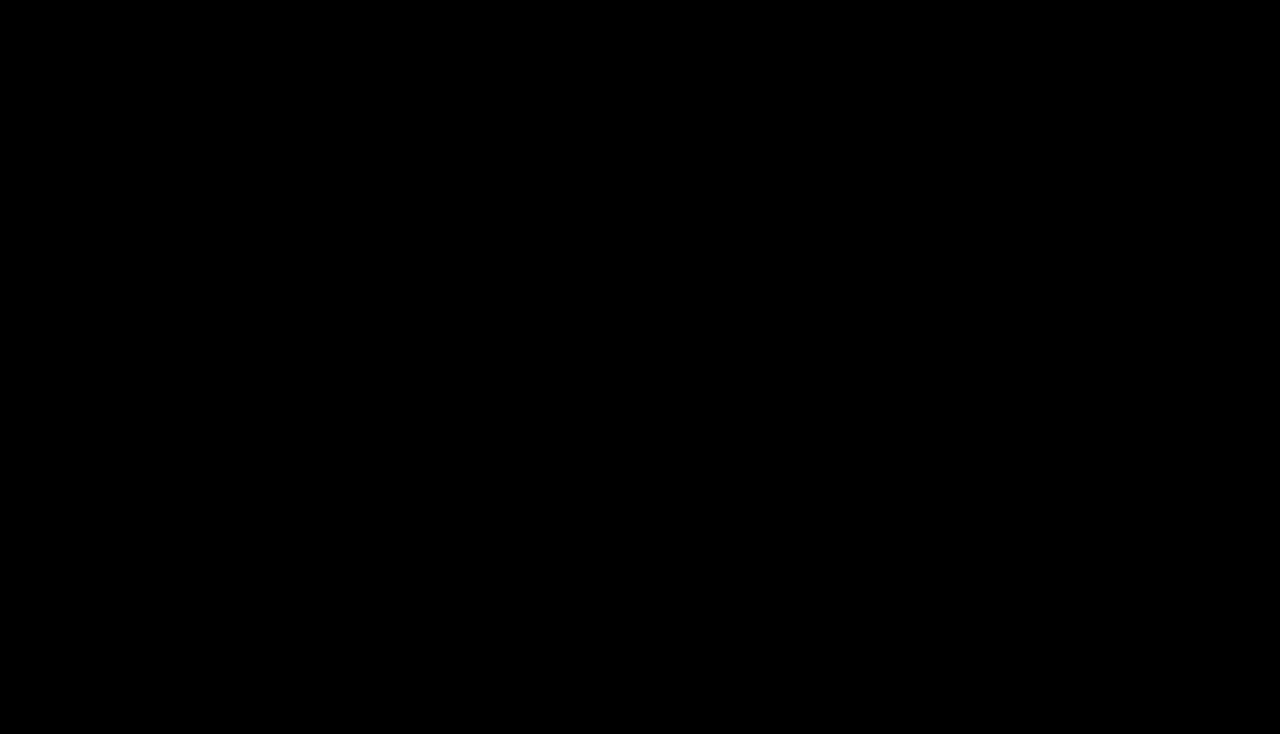
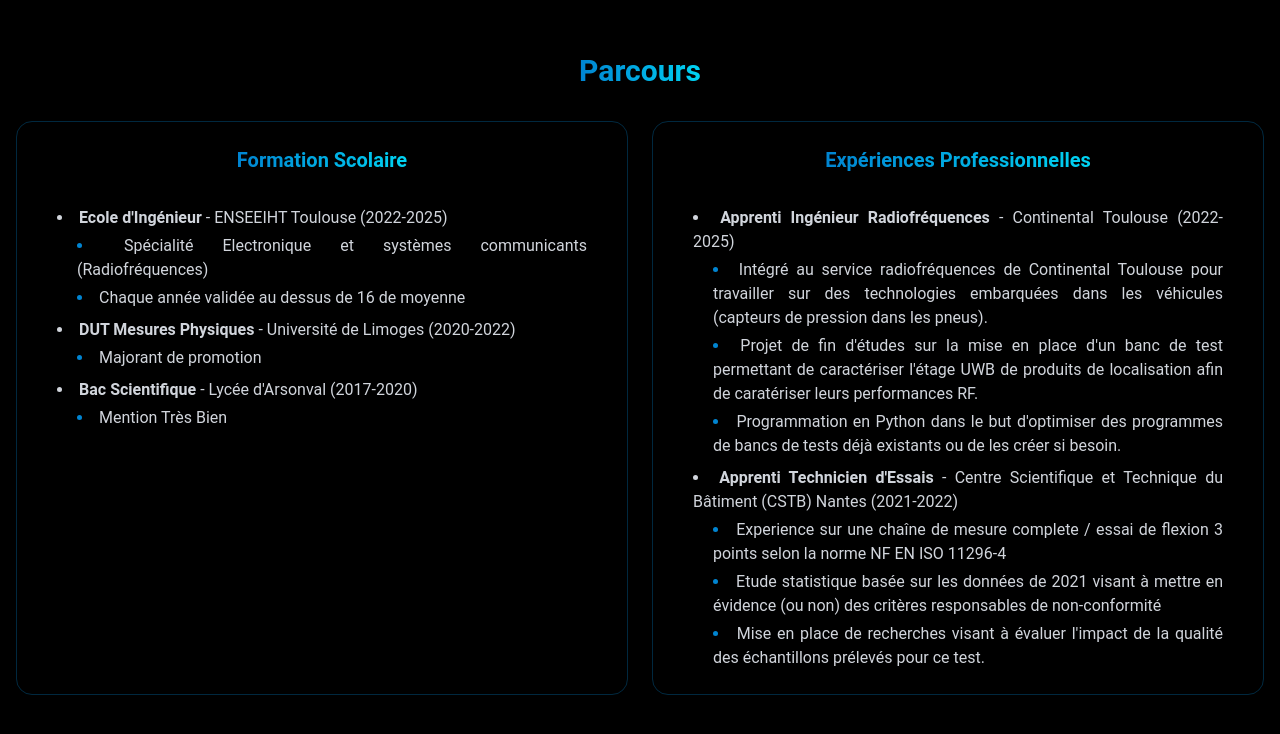
Before and after one commit to emericriv/portfolio, a React (Vite) app: page / in a window 1280 px wide. Shown: the part 1626-2360 px from the top of the page. Before the commit the page ends 1600 px from the top, so only its background shows below. Built offline with nearby package versions, Linux system fonts and the light colour scheme.

Commit message:
Intégrated work and school experience
First version of the the section for the schools and work experiences
Little modifications in the navbar and the Experience section

```diff
--- a/src/App.tsx
+++ b/src/App.tsx
@@ -2,6 +2,7 @@ import "./App.css";
 import Navbar from "./components/Navbar";
 import Experience from "./components/sections/Experience";
 import Home from "./components/sections/Home";
+import Parcours from "./components/sections/Parcours";
 import "./index.css";
 
 function App() {
@@ -10,6 +11,7 @@ function App() {
       <Navbar />
       <Home />
       <Experience />
+      <Parcours />
     </>
   );
 }
--- a/src/components/Navbar.tsx
+++ b/src/components/Navbar.tsx
@@ -3,7 +3,7 @@ import { useState } from "react";
 const Navbar = () => {
   const [isOpen, setIsOpen] = useState(false);
 
-  const menuItems = ["Accueil", "Experience", "Projets", "Contact"];
+  const menuItems = ["Accueil", "Experience", "Parcours", "Projets", "Contact"];
 
   return (
     <>
@@ -44,7 +44,7 @@ const Navbar = () => {
                 <a
                   key={item}
                   href={`#${item.toLowerCase()}`}
-                  className="text-slate-200 uppercase hover:text-cyan-400
+                  className="text-slate-200 hover:text-cyan-400
                   hover:drop-shadow-[0_0_8px_rgba(34,211,238,0.7)] transition-all"
                 >
                   {item}
--- a/src/components/sections/Experience.tsx
+++ b/src/components/sections/Experience.tsx
@@ -20,8 +20,8 @@ const Experience = () => {
       >
         Experience
       </h2>
-      <div className="border border-sky-600/30 rounded-2xl p-6 w-full md:max-w-4xl flex flex-col items-center justify-items-start">
-        <p className="text-gray-300 mb-6 text-justify px-5">
+      <div className="border border-sky-600/30 rounded-2xl py-6 px-6 sm:px-10 w-full md:max-w-4xl flex flex-col items-center justify-items-start">
+        <p className="text-gray-300 mb-6 text-justify">
           J'ai découvert en 2022 une forte apétence pour la programmation, je me
           suis formé en ligne, notamment avec FUN MOOC, sur du{" "}
           <span className="bg-sky-700/30 text-cyan-600 py-1 px-3 rounded-full text-sm">
@@ -49,8 +49,8 @@ const Experience = () => {
           . Je continue de me former dessus et à découvrir de nouvelles
           technologies.
         </p>
-        <div className="grid grid-cols-1 md:grid-cols-2 gap-6">
-          <div className="rounded-xl p-6">
+        <div className="grid grid-cols-1 sm:grid-cols-2 gap-6">
+          <div className="p-3">
             <h3 className="text-xl font-bold mb-4">Frontend</h3>
             <div className="flex flex-wrap gap-2">
               {frontendSkills.map((skill, key) => (
@@ -63,7 +63,7 @@ const Experience = () => {
               ))}
             </div>
           </div>
-          <div className="rounded-xl p-6">
+          <div className="p-3">
             <h3 className="text-xl font-bold mb-4">Backend</h3>
             <div className="flex flex-wrap gap-2">
               {backendSkills.map((skill, key) => (
--- /dev/null
+++ b/src/components/sections/Parcours.tsx
@@ -0,0 +1,108 @@
+const Parcours = () => {
+  return (
+    <section
+      id="parcours"
+      className="min-h-screen flex flex-col items-center justify-center px-4"
+    >
+      <h2
+        className="text-3xl text-center font-bold bg-clip-text
+          text-transparent bg-gradient-to-r from-sky-600 to-cyan-400 mb-8"
+      >
+        Parcours
+      </h2>
+      <div className="grid grid-cols-1 md:grid-cols-2 gap-6">
+        <div
+          id="ecoles"
+          className="border border-sky-600/30 rounded-2xl py-6 px-6 sm:px-10 w-full md:max-w-4xl flex flex-col items-center justify-items-start text-justify"
+        >
+          <h3
+            className="text-xl text-center font-bold bg-clip-text
+            text-transparent bg-gradient-to-r from-sky-600 to-cyan-400 mb-8"
+          >
+            Formation Scolaire
+          </h3>
+          <ul className="list-disc list-inside text-gray-300 space-y-2">
+            <li>
+              <strong>Ecole d'Ingénieur </strong> - ENSEEIHT Toulouse
+              (2022-2025)
+              <ul className="mt-1 list-disc list-inside pl-5 space-y-1 marker:text-sky-600">
+                <li>
+                  Spécialité Electronique et systèmes communicants
+                  (Radiofréquences)
+                </li>
+                <li>Chaque année validée au dessus de 16 de moyenne</li>
+              </ul>
+            </li>
+            <li>
+              <strong>DUT Mesures Physiques </strong> - Université de Limoges
+              (2020-2022)
+              <ul className="mt-1 list-disc list-inside pl-5 space-y-1 marker:text-sky-600">
+                <li>Majorant de promotion</li>
+              </ul>
+            </li>
+            <li>
+              <strong>Bac Scientifique </strong> - Lycée d'Arsonval (2017-2020)
+              <ul className="mt-1 list-disc list-inside pl-5 space-y-1 marker:text-sky-600">
+                <li>Mention Très Bien</li>
+              </ul>
+            </li>
+          </ul>
+        </div>
+        <div
+          id="xp-pro"
+          className="border border-sky-600/30 rounded-2xl py-6 px-6 sm:px-10 w-full md:max-w-4xl flex flex-col items-center justify-items-start text-justify"
+        >
+          <h3
+            className="text-xl text-center font-bold bg-clip-text
+            text-transparent bg-gradient-to-r from-sky-600 to-cyan-400 mb-8"
+          >
+            Expériences Professionnelles
+          </h3>
+          <ul className="list-disc list-inside text-gray-300 space-y-2">
+            <li>
+              <strong>Apprenti Ingénieur Radiofréquences</strong> - Continental
+              Toulouse (2022-2025)
+              <ul className="mt-1 list-disc list-inside pl-5 space-y-1 marker:text-sky-600">
+                <li>
+                  Intégré au service radiofréquences de Continental Toulouse
+                  pour travailler sur des technologies embarquées dans les
+                  véhicules (capteurs de pression dans les pneus).
+                </li>
+                <li>
+                  Projet de fin d'études sur la mise en place d'un banc de test
+                  permettant de caractériser l'étage UWB de produits de
+                  localisation afin de caratériser leurs performances RF.
+                </li>
+                <li>
+                  Programmation en Python dans le but d'optimiser des programmes
+                  de bancs de tests déjà existants ou de les créer si besoin.
+                </li>
+              </ul>
+            </li>
+            <li>
+              <strong>Apprenti Technicien d'Essais </strong> - Centre
+              Scientifique et Technique du Bâtiment (CSTB) Nantes (2021-2022)
+              <ul className="mt-1 list-disc list-inside pl-5 space-y-1 marker:text-sky-600">
+                <li>
+                  Experience sur une chaîne de mesure complete / essai de
+                  flexion 3 points selon la norme NF EN ISO 11296-4
+                </li>
+                <li>
+                  Etude statistique basée sur les données de 2021 visant à
+                  mettre en évidence (ou non) des critères responsables de
+                  non-conformité
+                </li>
+                <li>
+                  Mise en place de recherches visant à évaluer l'impact de la
+                  qualité des échantillons prélevés pour ce test.
+                </li>
+              </ul>
+            </li>
+          </ul>
+        </div>
+      </div>
+    </section>
+  );
+};
+
+export default Parcours;
```
